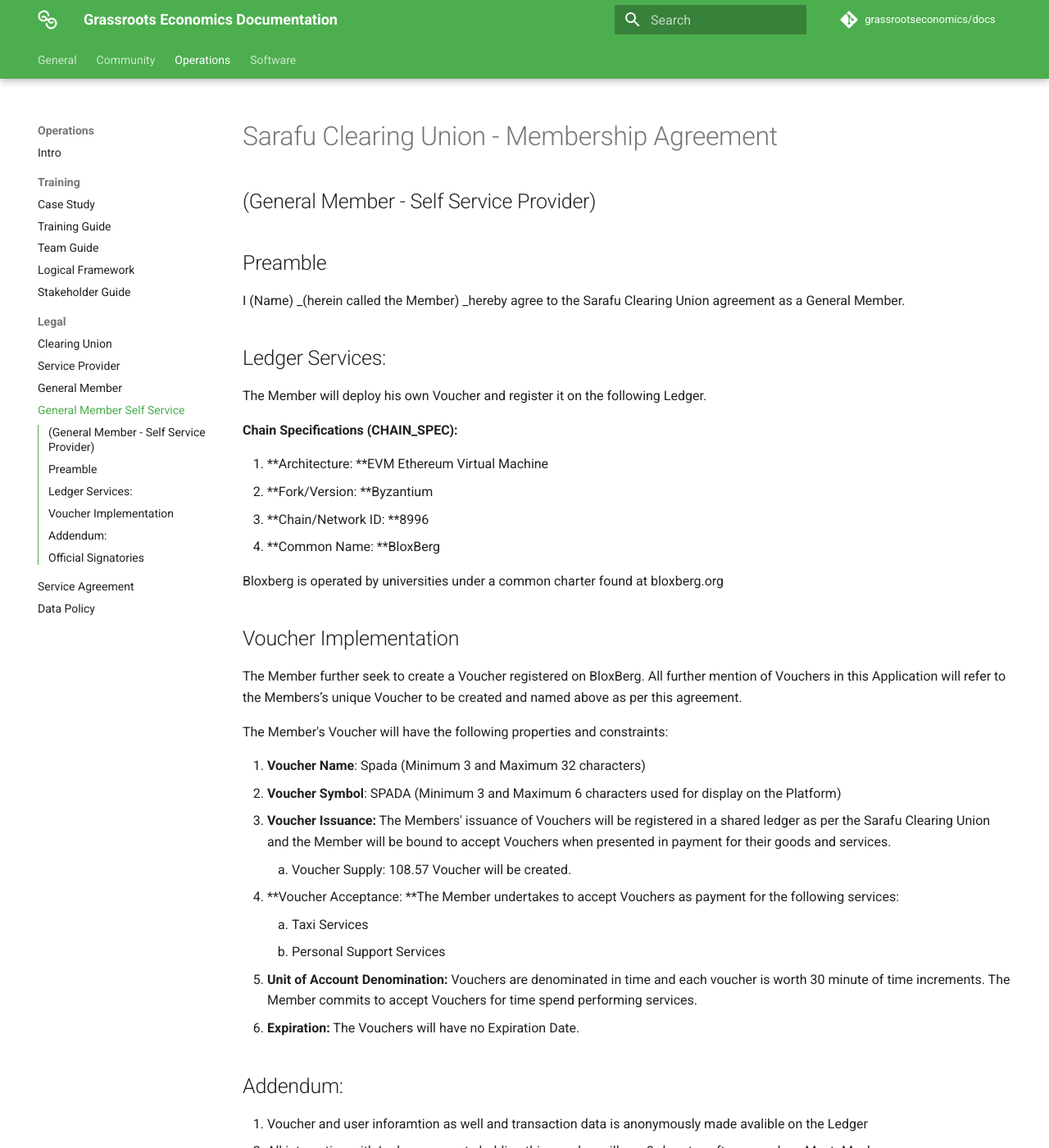
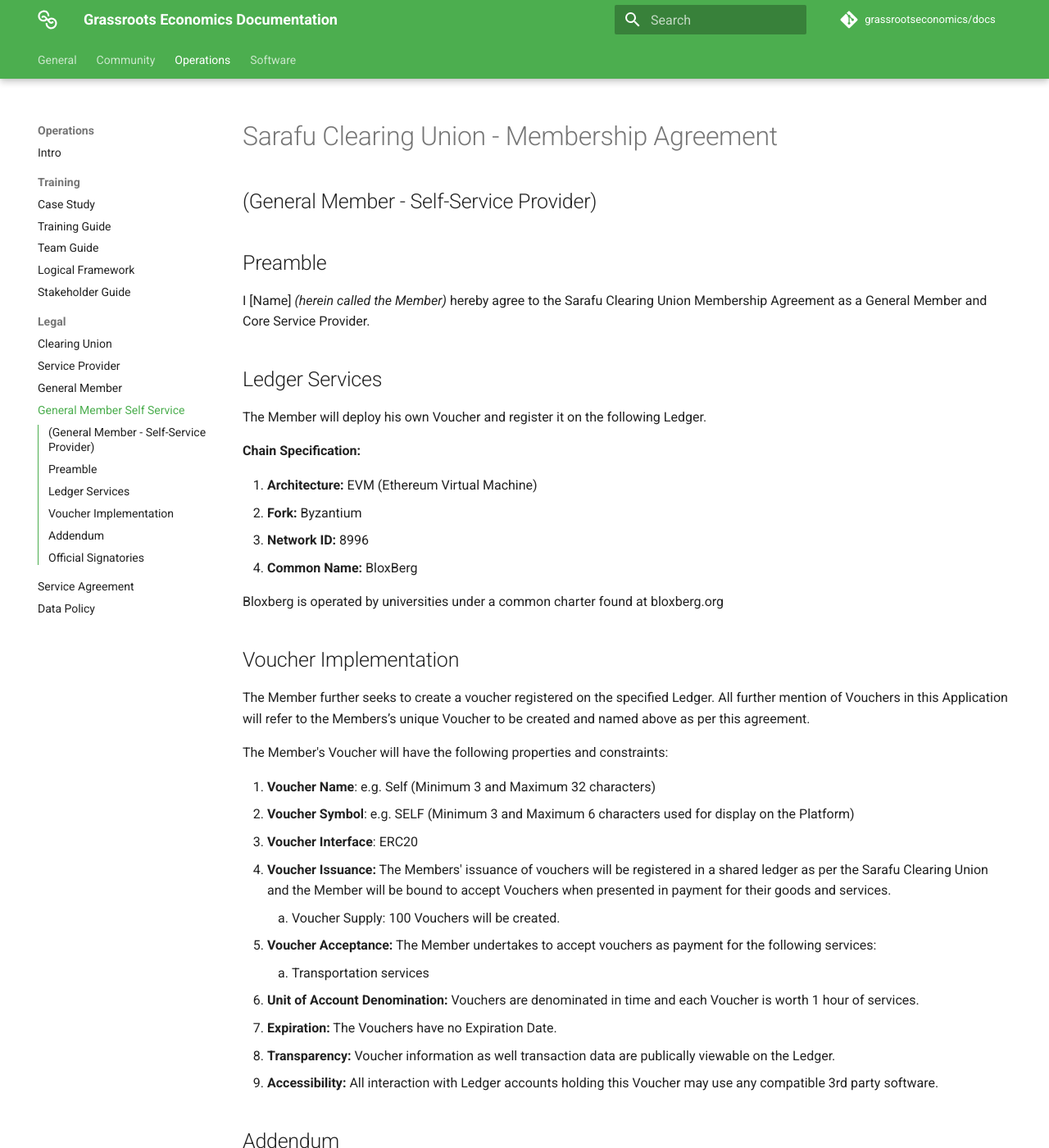
Before and after one commit to grassrootseconomics/docs.grassecon.org, an MkDocs documentation site: the page built from docs/scu_member_ssp.md, in a window 1280 px wide and 1400 px high. Shown: the whole window at 82% size. Built offline with MkDocs 1.6.1 and Material for MkDocs 9.7.7, drawn with Linux system fonts in a browser that asks for light colours; comment, search, counter and statistics services are not loaded; some of the changed text lies outside the part shown.

Commit message:
added a self-service single business member fixes

```diff
--- a/docs/scu_member_ssp.md
+++ b/docs/scu_member_ssp.md
@@ -1,48 +1,48 @@
 # Sarafu Clearing Union - Membership Agreement
 
 
-##  (General Member - Self Service Provider)
+##  (General Member - Self-Service Provider)
 
 
 ## Preamble
 
-I (Name) _(herein called the Member) _hereby agree to the Sarafu Clearing Union agreement as a General Member.
+I [Name] _(herein called the Member)_ hereby agree to the Sarafu Clearing Union Membership Agreement as a General Member and Core Service Provider.
 
 
-## Ledger Services:
+## Ledger Services
 
 The Member will deploy his own Voucher and register it on the following Ledger.
 
-**Chain Specifications (CHAIN_SPEC):**
+**Chain Specification:**
 
-1. **Architecture: **EVM Ethereum Virtual Machine
-2. **Fork/Version:  **Byzantium
-3. **Chain/Network ID: **8996
-4. **Common Name: **BloxBerg
+1. **Architecture:** EVM (Ethereum Virtual Machine)
+2. **Fork:** Byzantium
+3. **Network ID:** 8996
+4. **Common Name:** BloxBerg
 
 Bloxberg is operated by universities under a common charter found at bloxberg.org
 
-
 ## Voucher Implementation
 
-The Member further seek to create a Voucher registered on BloxBerg.
+The Member further seeks to create a voucher registered on the specified Ledger.
 All further mention of Vouchers in this Application will refer to the Members’s unique Voucher to be created and named above as per this agreement.
 
 The Member's Voucher will have the following properties and constraints:
 
-1. **Voucher Name**: Spada (Minimum 3 and Maximum 32 characters)
-1. **Voucher Symbol**: SPADA (Minimum 3 and Maximum 6 characters used for display on the Platform)
-1. **Voucher Issuance:** The Members' issuance of Vouchers will be registered in a shared ledger as per the Sarafu Clearing Union and the Member will be bound to accept Vouchers when presented in payment for their goods and services.
-    1. Voucher Supply: 108.57 Voucher will be created.
-2. **Voucher Acceptance: **The Member undertakes to accept Vouchers as payment for the following services:
-    1. Taxi Services
-    2. Personal Support Services
-3. **Unit of Account Denomination:** Vouchers are denominated in time and each voucher is worth 30 minute of time increments. The Member commits to accept Vouchers for time spend performing services.
-4. **Expiration:** The Vouchers will have no Expiration Date.
+1. **Voucher Name**: e.g. Self (Minimum 3 and Maximum 32 characters)
+1. **Voucher Symbol**: e.g. SELF (Minimum 3 and Maximum 6 characters used for display on the Platform)
+1. **Voucher Interface**: ERC20
+1. **Voucher Issuance:** The Members' issuance of vouchers will be registered in a shared ledger as per the Sarafu Clearing Union and the Member will be bound to accept Vouchers when presented in payment for their goods and services.
+    1. Voucher Supply: 100 Vouchers will be created.
+2. **Voucher Acceptance:** The Member undertakes to accept vouchers as payment for the following services:
+    1. Transportation services
+3. **Unit of Account Denomination:** Vouchers are denominated in time and each Voucher is worth 1 hour of services.
+4. **Expiration:** The Vouchers have no Expiration Date.
+5. **Transparency:** Voucher information as well transaction data are publically viewable on the Ledger.
+6. **Accessibility:** All interaction with Ledger accounts holding this Voucher may use any compatible 3rd party software.
 
-##Addendum:
-1. Voucher and user inforamtion as well and transaction data is anonymously made avalible on the Ledger
-2. All interaction with Ledger accounts holding this voucher will use 3rd party software such as MestaMask
+## Addendum
+
 3. **Membership:** Anyone holding Vouchers is by definition a Member agreeing to the Sarafu Clearing Union Agreement.
 4. **Good Faith:** The Member enters into this Agreement in good faith and holds harmless other Members of the Sarafu Clearing Union.
 5. **Entirety:** this application represents consent of the Member and anyone using the Member's Voucher.
@@ -51,66 +51,11 @@
 
 ## Official Signatories
 
-
-<table>
-  <tr>
-   <td><strong>Position </strong>
-   </td>
-   <td><strong>Full Name</strong>
-   </td>
-   <td><strong>Phone </strong>
-   </td>
-   <td><strong>National ID</strong>
-   </td>
-   <td><strong>Date</strong>
-   </td>
-   <td><strong>Signature</strong>
-   </td>
-  </tr>
-  <tr>
-   <td>Member
-   </td>
-   <td>
-   </td>
-   <td>
-   </td>
-   <td>
-   </td>
-   <td>
-   </td>
-   <td>
-   </td>
-  </tr>
-  <tr>
-   <td>Wittness
-   </td>
-   <td>
-   </td>
-   <td>
-   </td>
-   <td>
-   </td>
-   <td>
-   </td>
-   <td>
-   </td>
-  </tr>
-  <tr>
-   <td>Wittness
-   </td>
-   <td>
-   </td>
-   <td>
-   </td>
-   <td>
-   </td>
-   <td>
-   </td>
-   <td>
-   </td>
-  </tr>
-</table>
-
+| Position | Full name | Phone | National ID | Date | Signature |
+|---|---|---|---|---|---|
+| Member | | | | | |
+| Witness | | | | | |
+| Witness | | | | | |
 
 Copyright © 2021 Grassroots Economics Foundation
 
```
